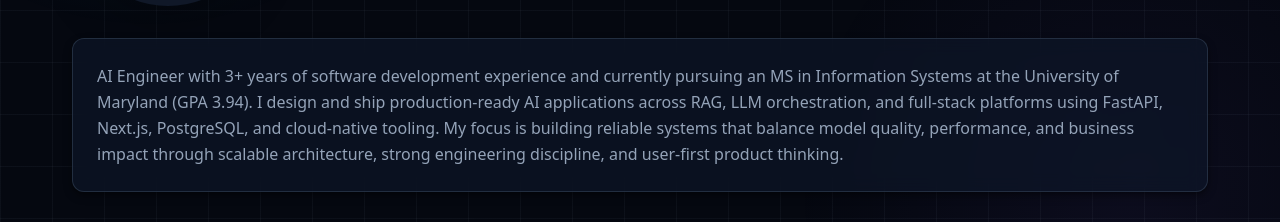
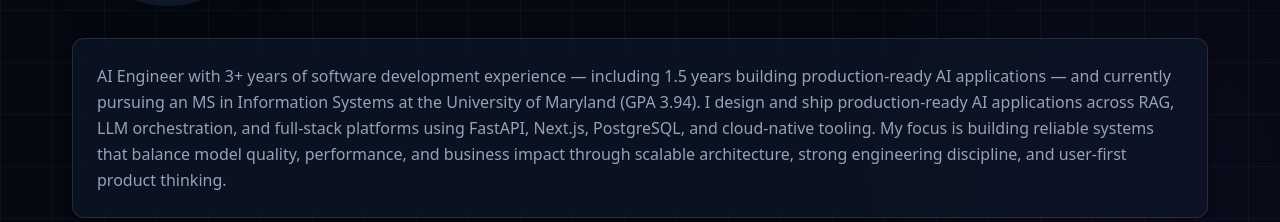
Before and after one commit to Hemkush/portfolio-website, a Next.js app: page /home/about in a window 1280 px wide. Shown: the part 458-680 px from the top of the page. Built offline with nearby package versions, Linux system fonts and the light colour scheme; no server answers; grey boxes are pictures that could not be loaded; a web font is replaced by a local one.

Commit message:
content: highlight 1.5 years production AI experience in About and AI Expertise summaries

```diff
--- a/src/app/home/constant.tsx
+++ b/src/app/home/constant.tsx
@@ -28,7 +28,7 @@
 export const INTRODUCTION = {
   greeting: "Hello, I'm Hemant Kushwaha",
   title: "AI Engineer | Full-Stack AI Systems Builder",
-  text: "AI Engineer with 3+ years of software development experience and currently pursuing an MS in Information Systems at the University of Maryland (GPA 3.94). I design and ship production-ready AI applications across RAG, LLM orchestration, and full-stack platforms using FastAPI, Next.js, PostgreSQL, and cloud-native tooling. My focus is building reliable systems that balance model quality, performance, and business impact through scalable architecture, strong engineering discipline, and user-first product thinking."
+  text: "AI Engineer with 3+ years of software development experience — including 1.5 years building production-ready AI applications — and currently pursuing an MS in Information Systems at the University of Maryland (GPA 3.94). I design and ship production-ready AI applications across RAG, LLM orchestration, and full-stack platforms using FastAPI, Next.js, PostgreSQL, and cloud-native tooling. My focus is building reliable systems that balance model quality, performance, and business impact through scalable architecture, strong engineering discipline, and user-first product thinking."
 };
 
 // Text content for the objective section
--- a/src/app/ui/ai-expertise/AISkillsClient.tsx
+++ b/src/app/ui/ai-expertise/AISkillsClient.tsx
@@ -131,7 +131,7 @@
                   Professional Summary
                 </div>
                 <p style={{ fontSize: '12px', color: 'var(--muted)', lineHeight: 1.75, marginBottom: '8px' }}>
-                  AI Engineer with 3.5+ years of software engineering experience and hands-on delivery of production AI systems across RAG, multi-agent workflows, and full-stack applications.
+                  AI Engineer with 3.5+ years of software engineering experience, including 1.5 years building production-ready AI applications across RAG, multi-agent workflows, and full-stack platforms.
                 </p>
                 <p style={{ fontSize: '12px', color: 'var(--muted)', lineHeight: 1.75, marginBottom: '8px' }}>
                   Experienced in building reliable, business-aligned solutions end-to-end using FastAPI, React/Next.js, PostgreSQL, and modern LLM tooling.
```
